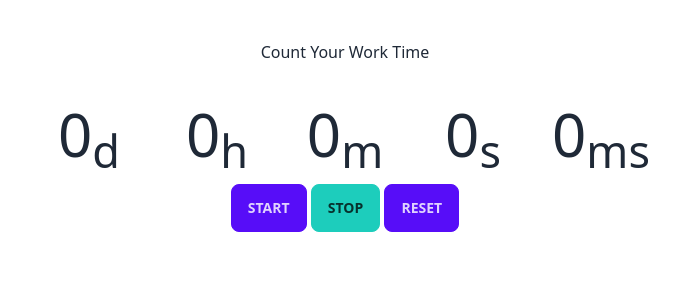
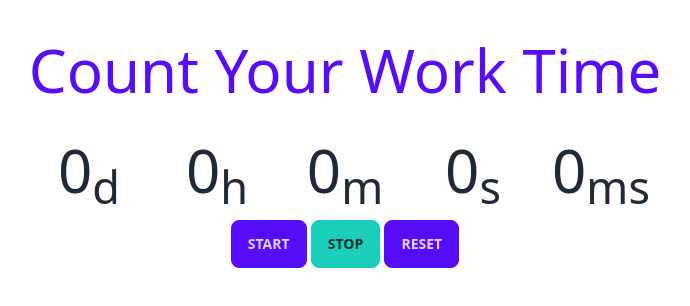
Before and after one commit to mahmudul607/timer, a plain HTML site: page index.html in a window 1280 px wide. Shown: the whole page, without its empty margins (295-985 px from the left). Drawn offline with nearby package versions, Linux system fonts and the light colour scheme.

Commit message:
first updates

```diff
--- a/index.html
+++ b/index.html
@@ -28,7 +28,7 @@
     </style>
 </head>
 <body>
-    <header class="text-center my-10">Count Your Work Time</header>
+    <header class="text-center my-10 text-6xl "><h3 class="text-primary">Count Your Work Time</h3></header>
     <div class="main text-center">
         <div id="count_field" class="my-5 text-6xl">
             <h5><span id="mili_seconds">0</span><sub>ms</sub></h5>
```
